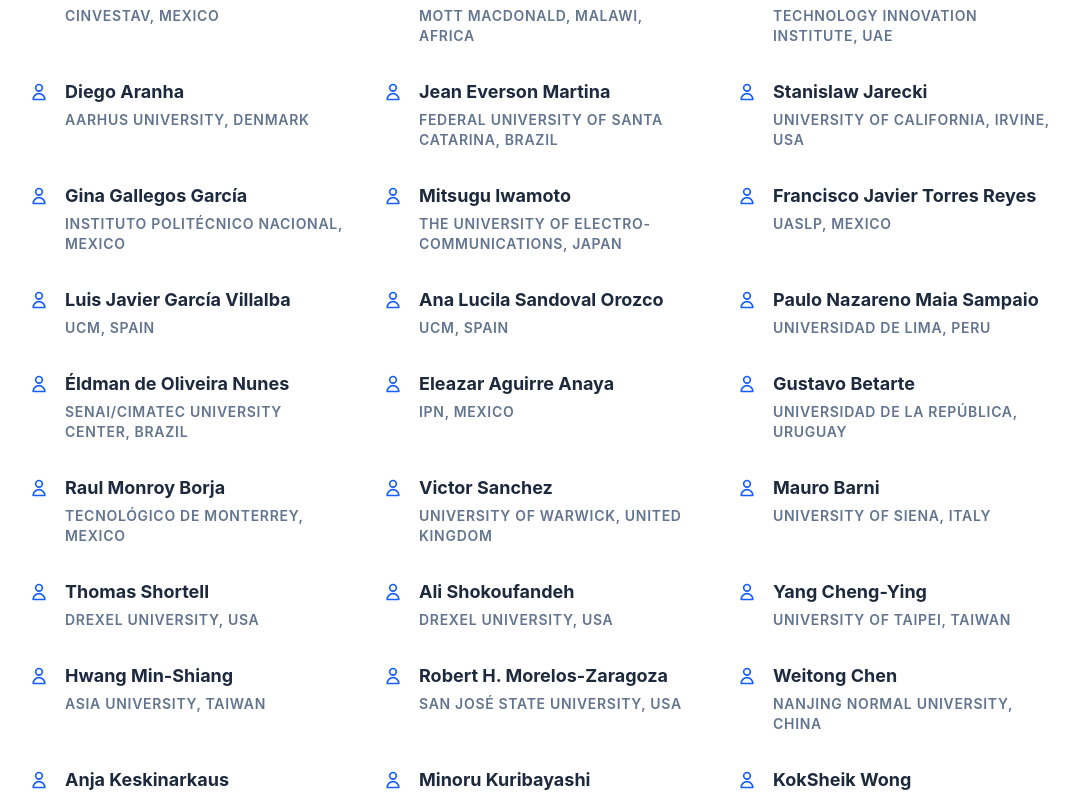
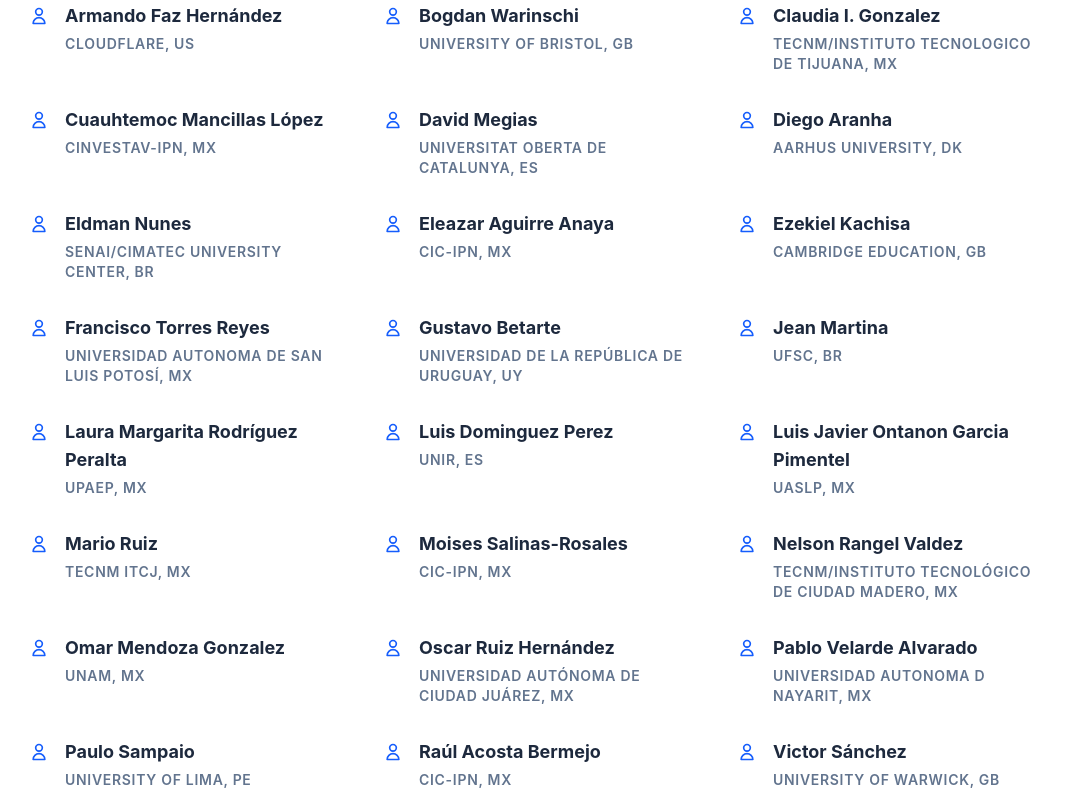
Before and after one commit to Karen616e/AMW2026, a React (Vite) app in the folder amw2026/: page /committee in a window 1280 px wide. Shown: the part 2520-3320 px from the top of the page, without its empty margins (100-1179 px from the left). Built offline with nearby package versions, Linux system fonts and the light colour scheme.

Commit message:
Update Organization
Update Organization

```diff
--- a/amw2026/src/data/organization.js
+++ b/amw2026/src/data/organization.js
@@ -46,39 +46,34 @@
   {
     role: "Program Committee",
     members: [
-      { name: "Armando Faz Hernández", affiliation: "Cloudflare, USA" },
-      { name: "David Megías", affiliation: "Universitat Oberta de Catalunya, Spain" },
-      { name: "Carlos Lara Niño", affiliation: "Universität der Bundeswehr München, Germany" },
-      { name: "Cuauhtémoc Mancillas Lopez", affiliation: "Cinvestav, Mexico" },
-      { name: "Ezekiel Kachisa", affiliation: "Mott MacDonald, Malawi, Africa" },
-      { name: "Francisco Rodríguez Henríquez", affiliation: "Technology Innovation Institute, UAE" },
-      { name: "Diego Aranha", affiliation: "Aarhus University, Denmark" },
-      { name: "Jean Everson Martina", affiliation: "Federal University of Santa Catarina, Brazil" },
-      { name: "Stanislaw Jarecki", affiliation: "University of California, Irvine, USA" },
-      { name: "Gina Gallegos García", affiliation: "Instituto Politécnico Nacional, Mexico" },
-      { name: "Mitsugu Iwamoto", affiliation: "The University of Electro-Communications, Japan" },
-      { name: "Francisco Javier Torres Reyes", affiliation: "UASLP, Mexico" },
-      { name: "Luis Javier García Villalba", affiliation: "UCM, Spain" },
-      { name: "Ana Lucila Sandoval Orozco", affiliation: "UCM, Spain" },
-      { name: "Paulo Nazareno Maia Sampaio", affiliation: "Universidad de Lima, Peru" },
-      { name: "Éldman de Oliveira Nunes", affiliation: "SENAI/CIMATEC University Center, Brazil" },
-      { name: "Eleazar Aguirre Anaya", affiliation: "IPN, Mexico" },
-      { name: "Gustavo Betarte", affiliation: "Universidad de la República, Uruguay" },
-      { name: "Raul Monroy Borja", affiliation: "Tecnológico de Monterrey, Mexico" },
-      { name: "Victor Sanchez", affiliation: "University of Warwick, United Kingdom" },
-      { name: "Mauro Barni", affiliation: "University of Siena, Italy" },
-      { name: "Thomas Shortell", affiliation: "Drexel University, USA" },
-      { name: "Ali Shokoufandeh", affiliation: "Drexel University, USA" },
-      { name: "Yang Cheng-Ying", affiliation: "University of Taipei, Taiwan" },
-      { name: "Hwang Min-Shiang", affiliation: "Asia University, Taiwan" },
-      { name: "Robert H. Morelos-Zaragoza", affiliation: "San José State University, USA" },
-      { name: "Weitong Chen", affiliation: "Nanjing Normal University, China" },
-      { name: "Anja Keskinarkaus", affiliation: "University of Oulu, Finland" },
-      { name: "Minoru Kuribayashi", affiliation: "Okayama University, Japan" },
-      { name: "KokSheik Wong", affiliation: "Monash University Malaysia, Malaysia" },
-      { name: "Yongwei Wang", affiliation: "University of British Columbia, Canada" },
-      { name: "Z. Jane Wang", affiliation: "University of British Columbia, Canada" },
-      { name: "Hamid Palangi", affiliation: "Microsoft Research AI, USA" }
+      { name: "Adrian Hernandez Rivas Hernandez", affiliation: "Universidad Autonoma de Ciudad Juarez, MX" },
+      { name: "Alejandra Silva", affiliation: "UASLP, MX" },
+      { name: "Ariel Isaac Posada Barrera", affiliation: "UPAEP, MX" },
+      { name: "Armando Faz Hernández", affiliation: "Cloudflare, US" },
+      { name: "Bogdan Warinschi", affiliation: "University of Bristol, GB" },
+      { name: "Claudia I. Gonzalez", affiliation: "TECNM/Instituto Tecnologico de Tijuana, MX" },
+      { name: "Cuauhtemoc Mancillas López", affiliation: "CINVESTAV-IPN, MX" },
+      { name: "David Megias", affiliation: "Universitat Oberta de Catalunya, ES" },
+      { name: "Diego Aranha", affiliation: "Aarhus University, DK" },
+      { name: "Eldman Nunes", affiliation: "SENAI/CIMATEC University Center, BR" },
+      { name: "Eleazar Aguirre Anaya", affiliation: "CIC-IPN, MX" },
+      { name: "Ezekiel Kachisa", affiliation: "Cambridge Education, GB" },
+      { name: "Francisco Torres Reyes", affiliation: "Universidad Autonoma de San Luis Potosí, MX" },
+      { name: "Gustavo Betarte", affiliation: "Universidad de la República de Uruguay, UY" },
+      { name: "Jean Martina", affiliation: "UFSC, BR" },
+      { name: "Laura Margarita Rodríguez Peralta", affiliation: "UPAEP, MX" },
+      { name: "Luis Dominguez Perez", affiliation: "UNIR, ES" },
+      { name: "Luis Javier Ontanon Garcia Pimentel", affiliation: "UASLP, MX" },
+      { name: "Mario Ruiz", affiliation: "TECNM ITCJ, MX" },
+      { name: "Moises Salinas-Rosales", affiliation: "CIC-IPN, MX" },
+      { name: "Nelson Rangel Valdez", affiliation: "TECNM/Instituto Tecnológico de Ciudad Madero, MX" },
+      { name: "Omar Mendoza Gonzalez", affiliation: "UNAM, MX" },
+      { name: "Oscar Ruiz Hernández", affiliation: "Universidad Autónoma de Ciudad Juárez, MX" },
+      { name: "Pablo Velarde Alvarado", affiliation: "Universidad Autonoma d Nayarit, MX" },
+      { name: "Paulo Sampaio", affiliation: "University of Lima, PE" },
+      { name: "Raúl Acosta Bermejo", affiliation: "CIC-IPN, MX" },
+      { name: "Victor Sánchez", affiliation: "University of Warwick, GB" },
+      { name: "Victor Morales", affiliation: "Universidad Autonoma de Ciudad Juarez, MX" }
     ]
   }
 ];
```
